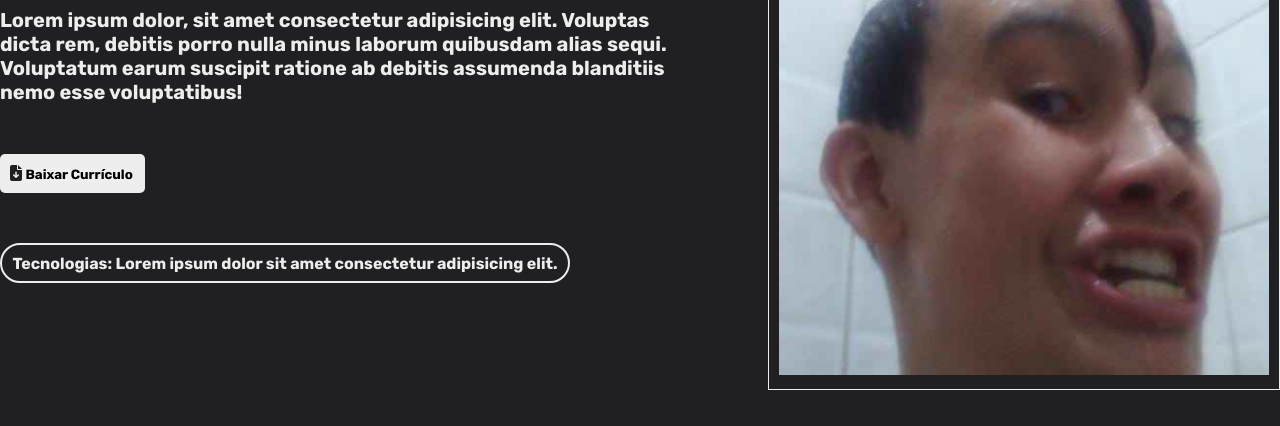
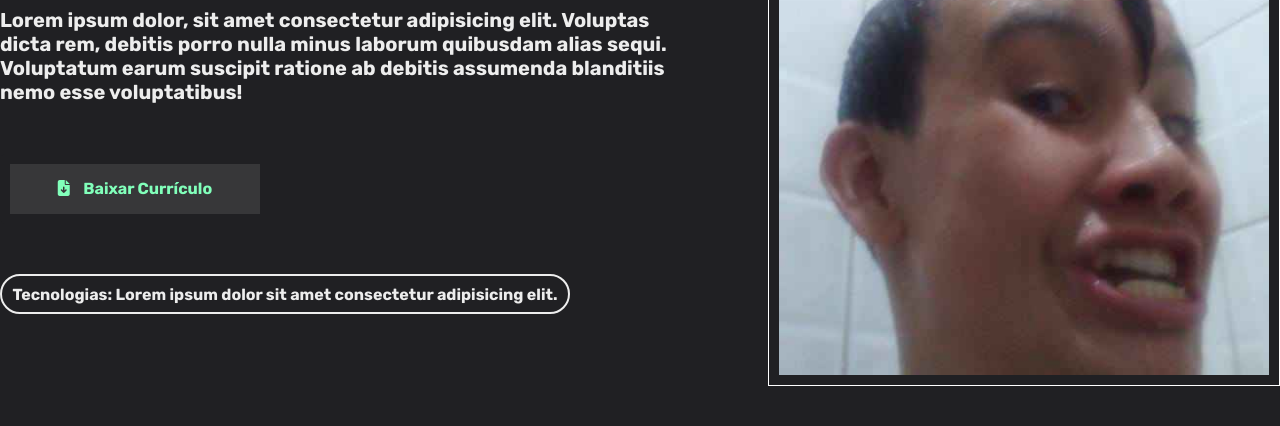
Before and after one commit to yBelloni/Portfolio-Belloni, a plain HTML site: page sobre-mim.html in a window 1280 px wide. Shown: the part 332-758 px from the top of the page. Drawn offline with Linux system fonts and the light colour scheme.

Commit message:
Atualizacao dia 24/10 11:00

```diff
--- a/assets/style.css
+++ b/assets/style.css
@@ -42,6 +42,8 @@
 .divnav a {
     font-size: 1.2rem;
     transition: .3s;
+    padding: 0px;
+    margin: 0px;
 }
 
 .divnav .menu{
@@ -53,6 +55,7 @@
 .divnav a:hover {
     transform: scale(1.2);
     color: #73ffb2;
+    border-bottom: 1px solid #73ffb2;
 }
 
 .divnav img {
@@ -134,6 +137,13 @@ a {
     width: 100%;
 }
 
+.section-sm-content img {
+    border: 1px white solid;
+    padding: 10px;
+    object-fit: cover;
+    display: block;
+}
+
 .text-content-sm {
     width: 60%;
 }
@@ -142,11 +152,6 @@ a {
     width: 100%;
     max-width: 40%;
     height: auto;
-    gap: 10px;
-    padding: 10px;
-    border: 1px solid #ededed;
-    object-fit: cover;
-    display: block;
 }
 
 
@@ -350,6 +355,10 @@ body.dark .grid-itens {
     border: 1px solid #202023;
 }
 
+body.dark .section-sm-content img {
+    border: 1px #202023 solid;
+}
+
 footer {
     height: 20px;
     width: 100%;
@@ -374,23 +383,88 @@ footer p {
 }
 
 .section-cv {
-    width: 145px;
-    background-color: #ededed;
-    color: #202023;
+    background-color: #202023;
+    color: #73ffb2;
     padding: 10px 10px;
-    border: none;
     border-radius: 5px;
     cursor: pointer;
     margin-bottom: 50px;
 }
 
 .section-cv i {
-    color: #202023;
+    color: #73ffb2;
 }
 #cv {
+    background: #202023;
+    color: #73ffb2;
     border: none;
     cursor: pointer;
 }
+
+
+.btn {
+    line-height: 50px;
+    height: 50px;
+    text-align: center;
+    width: 250px;
+    cursor: pointer;
+}
+
+.btn i {
+    padding-right:10px ;
+}
+
+.btn-one {
+    color: #FFF;
+    transition: all 0.3s;
+    position: relative;
+}
+.btn-one span {
+    transition: all 0.3s;
+    color: #73ffb2;
+}
+.btn-one::before {
+    content: '';
+    position: absolute;
+    bottom: 0;
+    left: 0;
+    width: 100%;
+    height: 100%;
+    z-index: 1;
+    opacity: 0;
+    transition: all 0.3s;
+    border-top-width: 1px;
+    border-bottom-width: 1px;
+    border-top-style: solid;
+    border-bottom-style: solid;
+    border-top-color: rgba(255,255,255,0.5);
+    border-bottom-color: rgba(255,255,255,0.5);
+    transform: scale(0.1, 1);
+}
+  .btn-one:hover span {
+    letter-spacing: 2px;
+}
+.btn-one:hover::before {
+    opacity: 1;
+    transform: scale(1, 1);
+}
+.btn-one::after {
+    content: '';
+    position: absolute;
+    bottom: 0;
+    left: 0;
+    width: 100%;
+    height: 100%;
+    z-index: 1;
+    transition: all 0.3s;
+    background-color: rgba(255,255,255,0.1);
+}
+.btn-one:hover::after {
+    opacity: 0;
+    transform: scale(0.1, 1);
+}
+
+
 
 .fa-youtube:hover {
     color: #ff3838;
--- a/sobre-mim.html
+++ b/sobre-mim.html
@@ -52,10 +52,11 @@
                     <h2 id="titulo" class="subtitle-sm">Full Stack Developer</h2>
                     <p id="paragrafo" class="about-me">Lorem ipsum dolor, sit amet consectetur adipisicing elit. Voluptas dicta rem, debitis porro nulla minus laborum quibusdam alias sequi. Voluptatum earum suscipit ratione ab debitis assumenda blanditiis nemo esse voluptatibus!</p>
                     <div class="section-cv">
-                        <!--Colocar curriculo aqui-->
                         <a href="assets/curriculo/Currículo Felipe Belloni  attualizadO.pdf" download>
-                            <i class="fa-solid fa-file-arrow-down"></i>
-                            <button id="cv">Baixar Currículo</button>
+                            <div class="btn btn-one">
+                                <i class="fa-solid fa-file-arrow-down"></i>
+                                <span>Baixar Currículo</span>
+                            </div>
                         </a>
                     </div>
                     <div class="tec-text-sm">
```
Also changed, not shown: index.html (+7 -3 lines).
